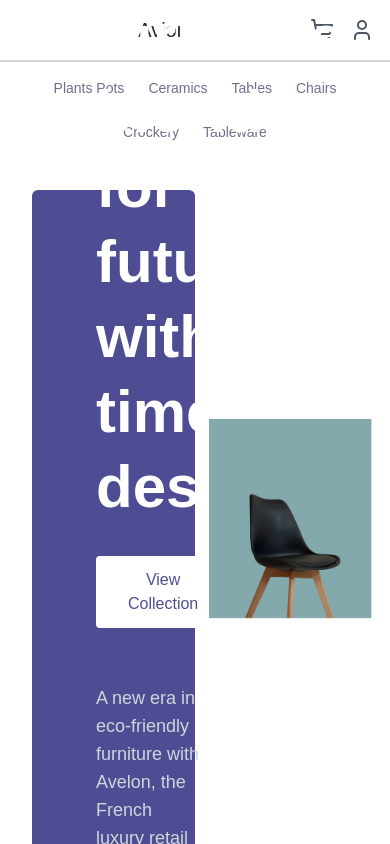
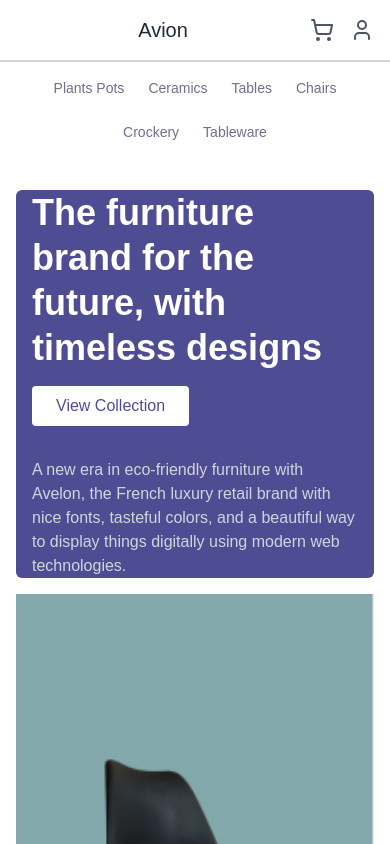
Before and after one commit to ALIRAZA123raza/Hackathone-3-tamplete-2, a Next.js app: page / in a window 390 px wide. Shown: the top 844 px of the page. Built offline with nearby package versions, Linux system fonts and the light colour scheme.

Commit message:
commit changes

```diff
--- a/src/components/Hero.tsx
+++ b/src/components/Hero.tsx
@@ -1,32 +1,33 @@
-import React from 'react'
+import React from 'react';
 
 const Hero = () => {
   return (
-    <div className="w-full h-[704px] flex items-center justify-between px-8 mt-8">
+    <div className="w-full h-auto flex flex-col sm:flex-row items-center justify-between px-4 sm:px-8 mt-8 sm:h-screen">
 
-    <div className="bg-[#4E4D93] flex flex-col items-start justify-center w-1/2 pl-16 text-white rounded-md h-full ">
-      <h1 className="text-6xl font-bold mb-8 leading-tight ">
+      <div className="bg-[#4E4D93] flex flex-col items-start justify-center w-full sm:w-1/2 px-4 sm:pl-16 text-white rounded-md h-auto sm:h-full">
+        <h1 className="text-4xl sm:text-6xl font-bold mb-4 sm:mb-8 leading-tight">
           The furniture brand for the future, with timeless designs
         </h1>
-      <button className="bg-white text-[#4E4D93] px-8 py-3 rounded mb-8">
+        <button  className="bg-white text-[#4E4D93] px-6 sm:px-8 py-2 sm:py-3 rounded mb-4 sm:mb-8">
           View Collection
         </button>
-      <p className="mt-6 text-gray-300 text-lg">
-        A new era in eco-friendly furniture with Avelon, the French luxury retail brand with nice fonts, tasteful colors, and a beautiful way to display things digitally using modern web technologies.
+        <p className="mt-4 sm:mt-6 text-gray-300 text-base sm:text-lg">
+          A new era in eco-friendly furniture with Avelon, the French luxury
+          retail brand with nice fonts, tasteful colors, and a beautiful way to
+          display things digitally using modern web technologies.
         </p>
       </div>
 
 
-    <div className="w-1/2 h-full flex items-center justify-center relative -ml-[5px] -mr-[14px]">
-
+      <div className="w-full sm:w-1/2 h-auto sm:h-full flex items-center justify-center relative mt-4 sm:mt-0">
         <img
           src="/Product Card.png"
           alt="The Dandy Chair"
-        className="h-full object-contain"
+          className="w-full  sm:w-auto h-auto sm:h-full object-contain"
         />
       </div>
     </div>
-  )
-}
+  );
+};
 
-export default Hero
+export default Hero;
--- a/src/components/TopHeader.tsx
+++ b/src/components/TopHeader.tsx
@@ -6,7 +6,7 @@ const TopHeader = () => {
   return (
     <div>
 
-      <div className='w-full border-b-2 border-gray-300 p-4 flex items-center justify-between'>
+      <div className='w-full border-b-2 border-gray-300  p-4 flex items-center justify-between'>
 
         <div className='flex items-center'>
           <Search className='hidden sm:block text-gray-600' />
```
Lines whose indentation alone changed are shown as unchanged.
